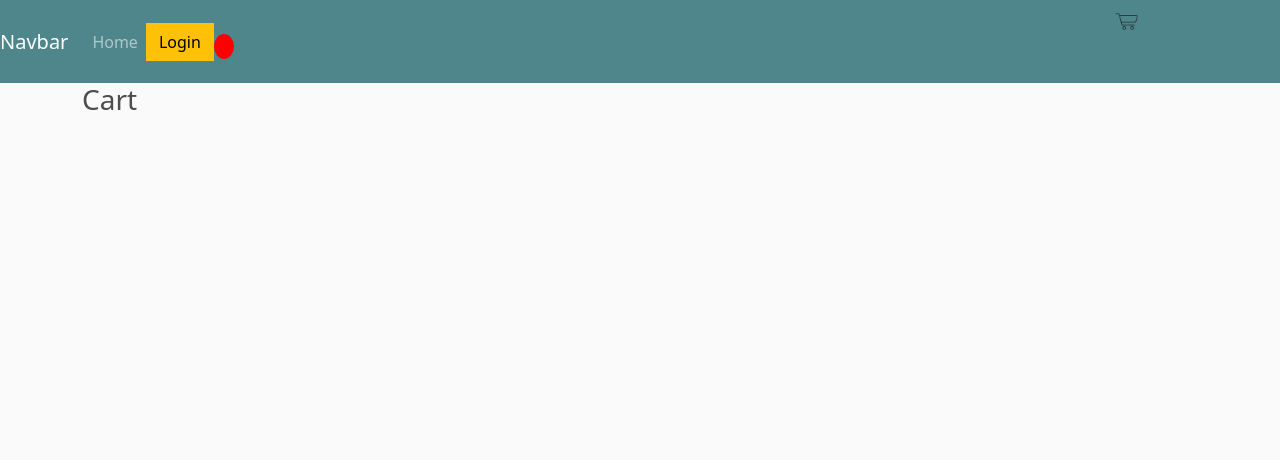
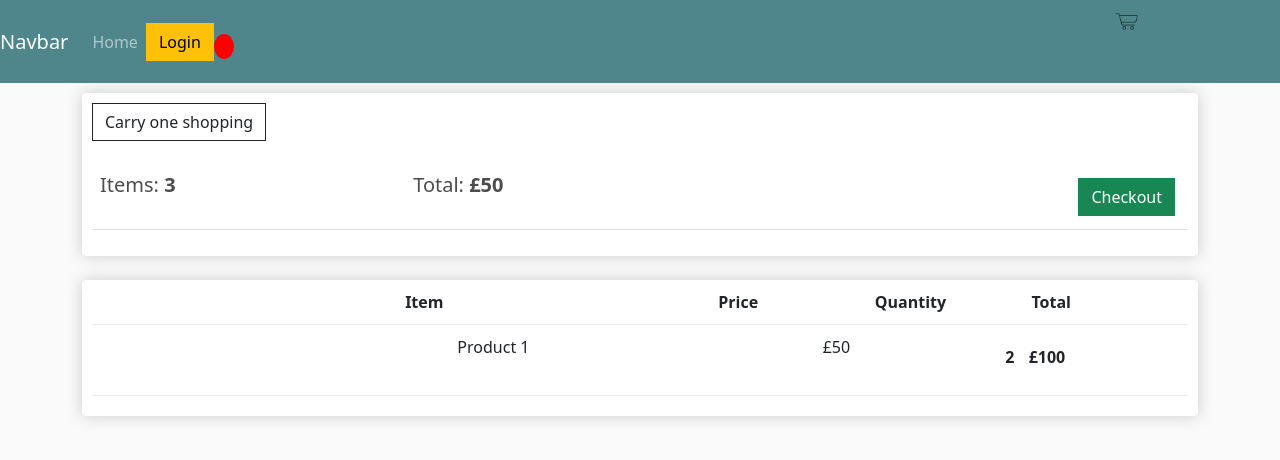
Before and after one commit to Moali97/E-commerce, a Django app: page /cart/ in a window 1280 px wide. Shown: the top 460 px of the page. Run offline with Django 3.2, Linux system fonts and the light colour scheme; lists and menus that the app fills with data are empty.

Commit message:
Added Cart templte look

```diff
--- a/templates/cart.html
+++ b/templates/cart.html
@@ -1,3 +1,51 @@
 {% extends 'main.html' %}
 {% load static %}
-{% block content %}<h3>Cart</h3>{% endblock content %}
+{% block content %}
+
+    <div class="row">
+        <div class="col-lg-12">
+          <div class="box-element">
+              <a class="btn btn-outline-dark" href="{% url 'store' %} ">Carry one shopping</a>
+              <br>
+              <br>
+
+              <table class="table">
+                  <tr>
+                      <th><h5>Items: <strong>3</strong></h5></th>
+                      <th><h5>Total: <strong>£50</strong></h5></th>
+                      <th>
+                          <a style="float:right; margin:5px" class="btn btn-success" href="{% url 'checkout' %}">Checkout</a>
+                      </th>
+                  <tr>
+              </table>
+          </div>
+
+        <br>
+        <div class="box-element">
+            <div class="cart-row">
+                <div style="flex:2"></div>
+                <div style="flex:2"><strong>Item</strong></div>
+                <div style="flex:1"><strong>Price</strong></div>
+                <div style="flex:1"><strong>Quantity</strong></div>
+                <div style="flex:1"><strong>Total</strong></div>
+            </div>
+
+            <div class="cart-row">
+                <div style="flex:2"></div>
+                <div style="flex:2">Product 1</div>
+                <div style="flex:1">£50</div>
+                <div style="flex:1">
+                    <p class="quantity">2</p>
+                    <div class="quantity">
+                         <img class="chg-quantity"  scr="{% static 'images/arrow-up.png' %}">
+
+                         <img class="chg-quantity"  scr="{% static 'images/arrow-down.jpg' %}">
+
+                <div style="flex:1">£100</div>
+              </div>
+             </div>
+         </div>
+      </div>
+     </div>
+    </div>
+{% endblock content %}
```
